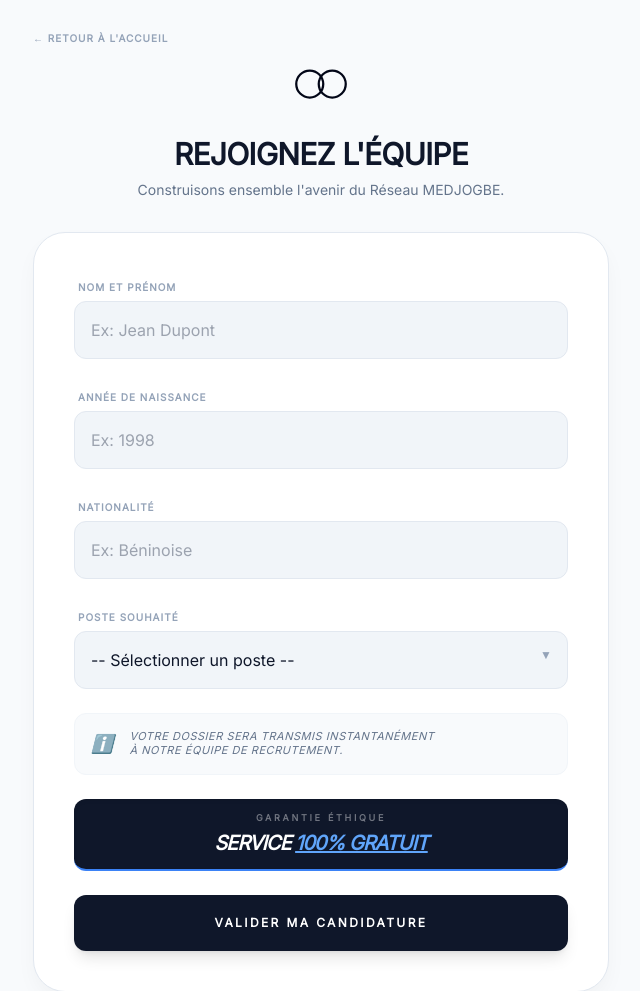
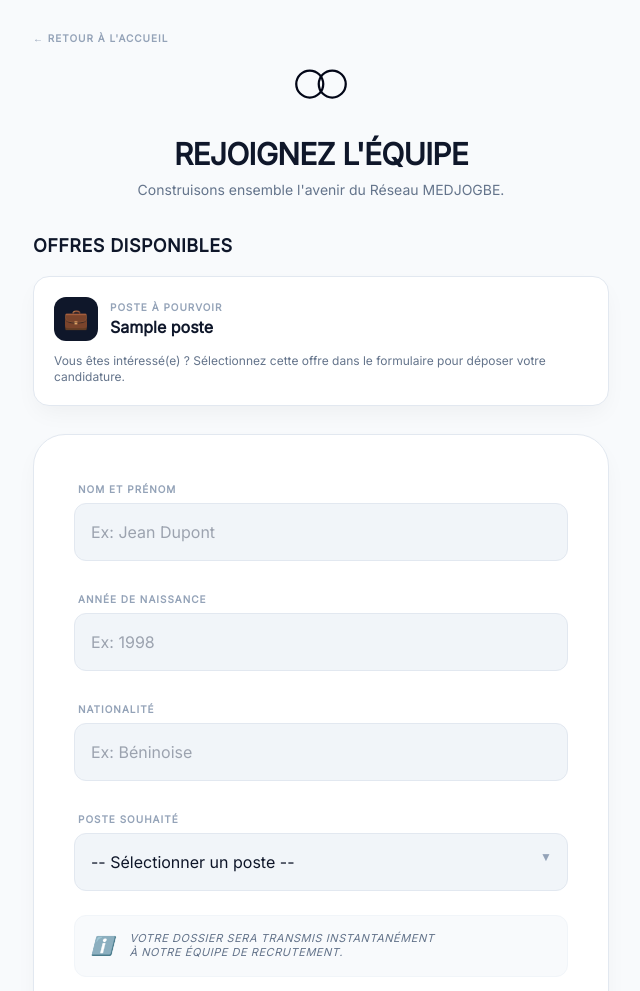
Before and after one commit to medjogbeelyse-coder/sahelshop, a Flask app: template templates/section_recrutement.html in a window 1280 px wide. Shown: the top 991 px of the page, without its empty margins (319-959 px from the left). Run offline with Flask 3, Linux system fonts and the light colour scheme; the template is opened without the code that fills it: most values are stand-ins (such as "Sample title", 1, 10 or a date in 2020); some libraries are stand-ins or nearby versions.

Commit message:
Afficher publiquement les offres dans la rubrique recrutement

```diff
--- a/templates/section_recrutement.html
+++ b/templates/section_recrutement.html
@@ -59,6 +59,35 @@
             <h1 class="text-3xl font-black text-slate-900 tracking-tight uppercase">Rejoignez l'Équipe</h1>
             <p class="text-slate-500 text-sm mt-2">Construisons ensemble l'avenir du Réseau MEDJOGBE.</p>
         </div>
+
+        {% if storage_error %}
+        <div class="mb-6 rounded-2xl border border-amber-200 bg-amber-50 p-5 text-sm text-amber-900">
+            Les offres d'emploi sont momentanément indisponibles. Merci de revenir plus tard.
+        </div>
+        {% elif postes %}
+        <section class="mb-7">
+            <h2 class="mb-4 text-lg font-black uppercase tracking-wide text-slate-900">Offres disponibles</h2>
+            <div class="grid gap-3">
+                {% for poste in postes %}
+                <article class="card-white rounded-2xl p-5">
+                    <div class="flex items-center gap-3">
+                        <span class="flex h-11 w-11 shrink-0 items-center justify-center rounded-xl bg-slate-900 text-xl text-white">💼</span>
+                        <div>
+                            <p class="text-[10px] font-black uppercase tracking-widest text-slate-400">Poste à pourvoir</p>
+                            <h3 class="font-bold text-slate-900">{{ poste.titre }}</h3>
+                        </div>
+                    </div>
+                    <p class="mt-3 text-xs text-slate-500">Vous êtes intéressé(e) ? Sélectionnez cette offre dans le formulaire pour déposer votre candidature.</p>
+                </article>
+                {% endfor %}
+            </div>
+        </section>
+        {% else %}
+        <section class="mb-7 rounded-2xl border border-slate-200 bg-white p-6 text-center">
+            <h2 class="font-bold text-slate-900">Aucune offre disponible actuellement</h2>
+            <p class="mt-2 text-sm text-slate-500">Revenez consulter cette page prochainement.</p>
+        </section>
+        {% endif %}
 
         <div id="mainContainer" class="card-white w-full p-8 md:p-10 rounded-[2rem]">
 
```
